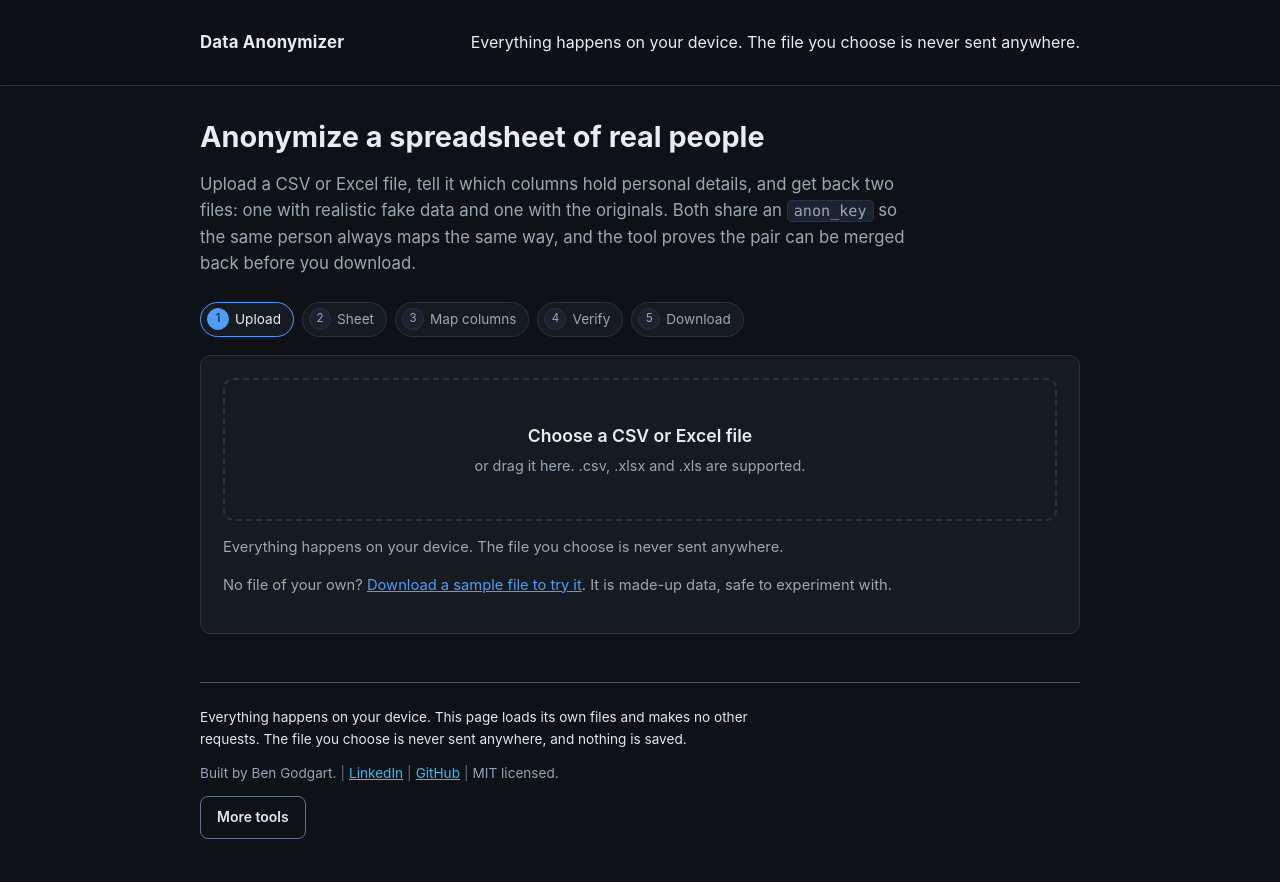
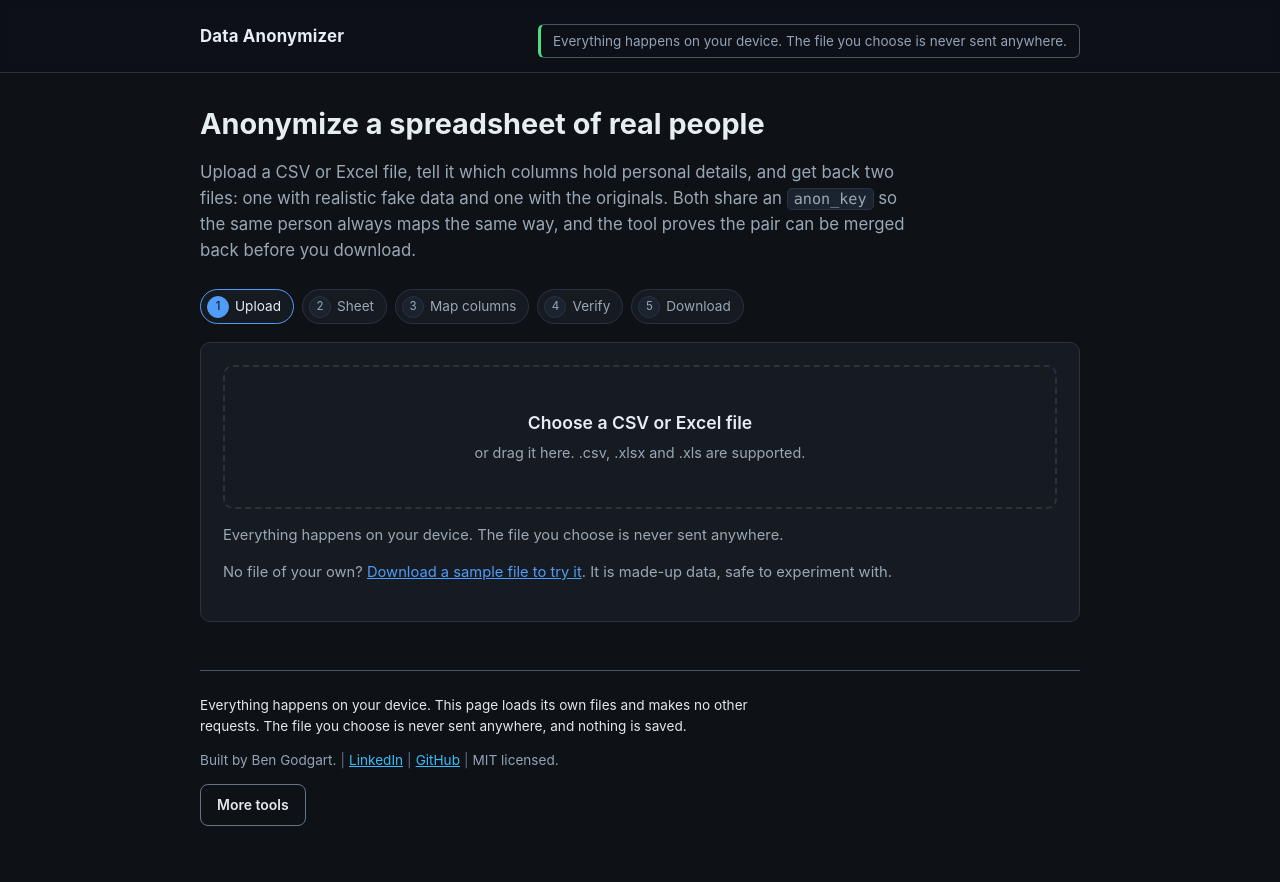
Before and after one commit to bengodgart/data-anonymizer, a plain HTML site: page index.html in a window 1280 px wide. Drawn offline with Linux system fonts and the light colour scheme.

Commit message:
Style the header promise line consistently across the tree
The standard header promise sentence shipped with markup but not always with
styling. Measured on the twelve live tools: eight rendered the bordered pill,
four rendered a plain 16px paragraph indistinguishable from the tagline above
it, and is-this-chart-lying rendered the pill at the tagline size.

Root cause is the trap the footer block already documents. .tool-promise is one
class (0,1,0) and several tools carry rules like header.site p (0,1,2) that
outrank it, so the tool's own header styling won. The four with separate
stylesheets never received the block at all, which is the same gap that shipped
the footer promise in grey on two tools in the 12 August pass.

Fix is the footer's fix: the selector is self-doubled to .tool-promise.tool-promise
(0,2,0). The block is now byte-identical across all twelve tools, verified by
hashing it out of each file.

The 13 August header check asserted the TEXT of this line, which is why a
four-tool styling gap passed it. The check now asserts the rendered border,
padding, radius, colour and size too.

Co-Authored-By: Claude Opus 5 (1M context) <noreply@anthropic.com>
Claude-Session: https://claude.ai/code/session_01CAgmoUWMHY849LPq2xgDSP

```diff
--- a/styles.css
+++ b/styles.css
@@ -327,3 +327,25 @@ table.preview .rowlabel { color: var(--muted); font-size: 0.72rem; text-transfor
 }
 .tool-footer .tool-footer-button:hover { background: var(--tf-surface-2); border-color: var(--tf-accent); }
 .tool-footer-button:focus-visible { outline: 2px solid var(--tf-accent); outline-offset: 2px; }
+
+/* Shared header promise line, identical on every tool in the tree. The selector is
+   deliberately SELF-DOUBLED, exactly like the footer block below: several tools carry
+   rules such as "header.site p" or ".site-header p" whose specificity (0,1,2) outranks
+   a single class (0,1,0), which was rendering this promise at the tagline size on some
+   tools and leaving it completely unstyled on the four with separate stylesheets. The
+   words only change when the FACTS change, and neither does the styling. */
+.tool-promise.tool-promise {
+  --tp-border: #475569;
+  --tp-accent: #4ade80;
+  display: inline-block;
+  margin: 10px 0 0;
+  padding: 6px 12px;
+  border: 1px solid var(--tp-border);
+  border-left: 3px solid var(--tp-accent);
+  border-radius: 6px;
+  color: #94a3b8;
+  font-size: 13.5px;
+  line-height: 1.5;
+  font-weight: 400;
+  max-width: 70ch;
+}
```
